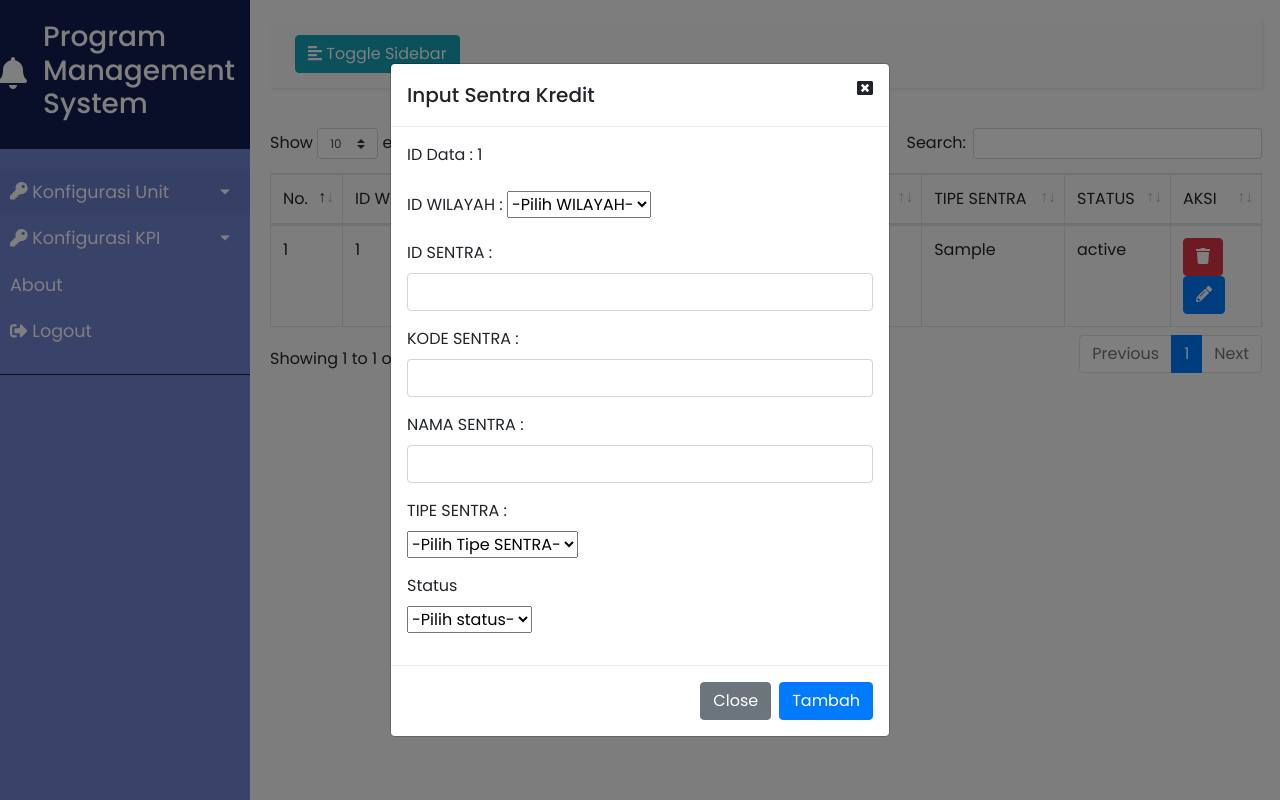
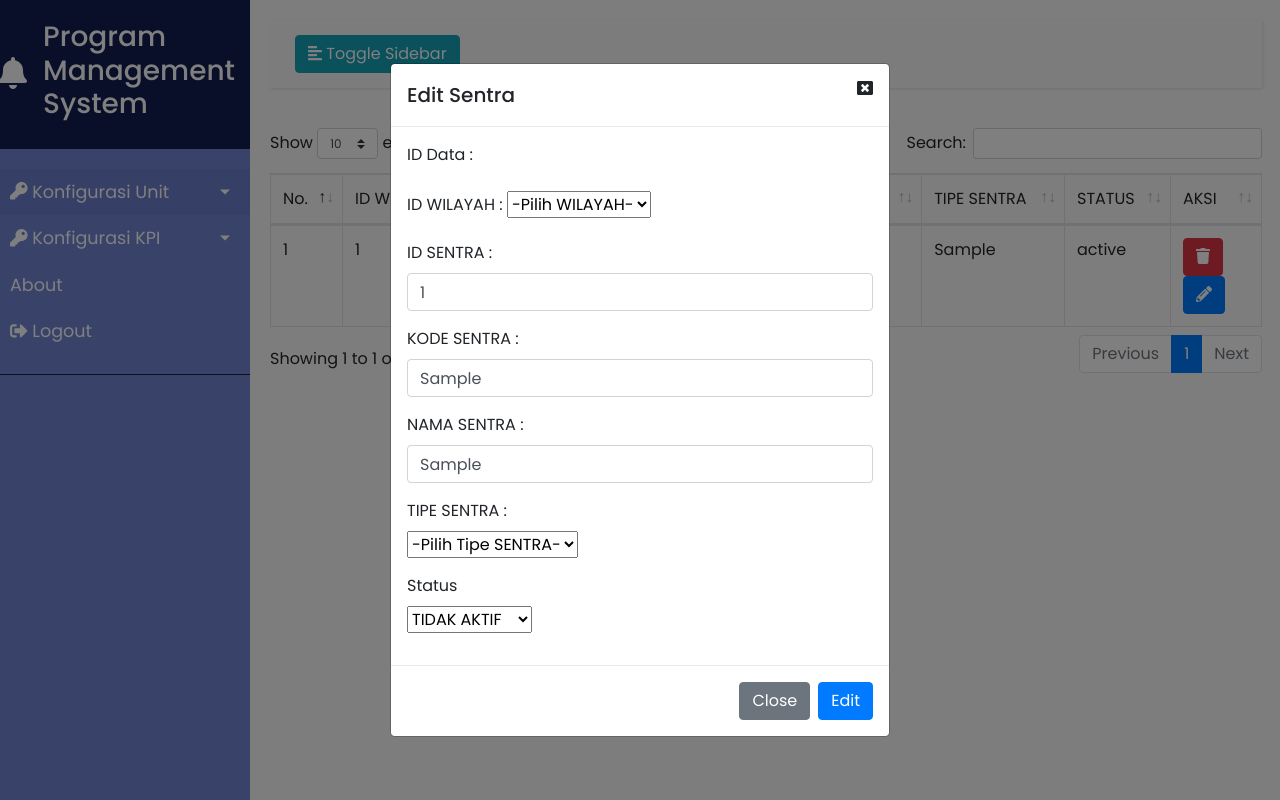
Before and after one commit to Mamamia11/bni-project, a PHP site: page /admin/konfigurasiUnit/risiko in a window 1280 px wide, after a click that opens the changed part. Run offline with PHP 8.4, Linux system fonts and the light colour scheme; the visitor is signed in with stand-in values (Sample User, id 1); tables that the repository leaves empty or names only in its code hold one stand-in row (values such as "Sample post"); some libraries are stand-ins or nearby versions.

Commit message:
belom risiko doang

```diff
--- a/bnilogin/admin/js/script.js
+++ b/bnilogin/admin/js/script.js
@@ -143,6 +143,31 @@ $(function(){
             } else {
                 $('#T_AKTIF').attr('selected',true);
             }
+        }else if($(this).data('href') == "risiko"){
+            // $('#exampleModalSentra').html('Edit Sektor');
+            // $('.modal-footer button[type=submit]').html('Edit');
+            var id_wil = $('.id_wil'+position).text();
+            var id_sentra = $('.id_sentra'+position).text();
+            var kd_sentra = $('.kd_sentra'+position).text();
+            var nm_sentra = $('.nm_sentra'+position).text();
+            var tipe_sentra = $('.tipe_sentra'+position).text();
+            var status = $('.status'+position).text();
+            // $('#form').attr('action','../../edit.php');
+            // $('#id').show(); // baru
+            // $('#idtambah').hide(); // baru
+            $('#kodeid').show();
+            $('#kodeid').text(position); // baru
+            $('#id').val(position); // baru
+            $("#"+id_wil).attr(id_wil);
+            $('#id_sentra').val(id_sentra);
+            $('#kd_sentra').val(kd_sentra);
+            $('#nm_sentra').val(nm_sentra);
+            $('#'+tipe_sentra).attr('selected',true);
+            if(status == "AKTIF"){
+                $('#AKTIF').attr('selected',true);
+            } else {
+                $('#T_AKTIF').attr('selected',true);
+            }
         }else if($(this).data('href') == "Pa"){
             $('#exampleModalPa').html('Edit Sektor');
             $('.modal-footer button[type=submit]').html('Edit');
--- a/bnilogin/admin/konfigurasiUnit/risiko.php
+++ b/bnilogin/admin/konfigurasiUnit/risiko.php
@@ -1,6 +1,4 @@
 <?php
-
-    require '../../function.php';
 
 
     session_start();
@@ -10,8 +8,11 @@
 				document.location = '../../login.php'
             </script>";
 	}
+    require '../../function.php';
 
-    $kodesektor = query("SELECT * FROM risiko")
+    // $id = $_GET["id"];
+    $kodesektor = query("SELECT * FROM risiko");
+    // $kodim = query("SELECT *FROM risiko")[0];
 
 ?>
 <!DOCTYPE html>
@@ -183,12 +184,13 @@
                     <div class="modal-dialog modal-dialog-centered">
                         <div class="modal-content">
                         <div class="modal-header">
-                            <h5 class="modal-title" id="exampleModalSentra">Input Sentra Kredit</h5>
+                            <h5 class="modal-title" id="exampleModalSentra">Edit Sentra</h5>
                             <button type="button" class="fa fa-window-close" data-bs-dismiss="modal" aria-label="Close"></button>
                         </div>
                         <div class="modal-body">
                         <div class="mb-3">
-                            <label for="id" class="form-label">ID Data : <span id="idtambah"><?=$kode['id']?></span><span  id="kodeid"></span> </label>
+                            <label for="id" class="form-label">ID Data : </label>
+                            <input type="hidden"  id="id" name="id" value="<?= $kode['id']; ?>">
                             </div>
                         <div class="mb-3">
                             <label for="id_wil" class="form-label">ID WILAYAH :</label>
@@ -200,7 +202,7 @@
                                     <option id="604" value="604">604 : WBN</option>
                                     <option id="605" value="605">605 : WSM</option>
                                     <option id="606" value="606">606 : WSY</option>
-                                    <option id="607" value="607">607 : WMK</option>
+                                    <option id="607" value="607">607 : WMK</option>text
                                     <option id="608" value="608">608 : WDR</option>
                                     <option id="609" value="609">609 : WBJ</option>
                                     <option id="610" value="610">610 : WJS</option>
@@ -213,11 +215,10 @@
                                     <option id="618" value="618">618 : WMA</option>
                             </select>
                             <input type="hidden"  id="table" name="table" value="sentra">
-                            <input type="hidden"  id="id" name="id">
                         </div>
                         <div class="mb-3">
                             <label for="id_sentra" class="form-label">ID SENTRA :</label>
-                            <input type="text" class="form-control" id="id_sentra" name="id_sentra" required>
+                            <input type="text" class="form-control" id="id_sentra" name="id_sentra" required >
                         </div>
                         <div class="mb-3">
                             <label for="kd_sentra" class="form-label">KODE SENTRA :</label>
@@ -249,7 +250,7 @@
                         </div>
                         <div class="modal-footer">
                             <button type="button" class="btn btn-secondary" data-bs-dismiss="modal">Close</button>
-                            <button type="submit" name="submit" class="btn btn-primary">Tambah</button>
+                            <button type="submit" name="submit" class="btn btn-primary">Edit</button>
                         </div>
                         </div>
                     </div>
--- a/bnilogin/function.php
+++ b/bnilogin/function.php
@@ -1,7 +1,7 @@
 <?php
 
     $conn = mysqli_connect('localhost', 'root', '', 'bni_multiuser') or die(mysqli_error($conn));
-    $prefix = "tbl_pmg_";
+    // $prefix = "tbl_pmg_";
     // Query ke Database
     function query($query)
     {
@@ -25,6 +25,7 @@
     function edit($data){
         global $conn;
         $table = $data['table'];
+        $id = $data['id'];
         switch ($table) {
             case 'sektor':
                 $values =  "kd_sektor='".$data['kd_sektor']."',nm_sektor='".$data['nm_sektor']."',nm_dir='".$data['nm_dir']."',level_dir='".$data['level_dir']."',status='".$data['status']."'";
@@ -39,19 +40,23 @@
                     $values =  "id_wil='".$data['id_wil']."',id_cab='".$data['id_cab']."',kd_cab='".$data['kd_cab']."',nm_cab='".$data['nm_cab']."',tipe_cab_1='".$data['tipe_cab_1']."', tipe_cab_2='".$data['tipe_cab_2']."',status='".$data['status']."'";
                 break;
             case 'sentra':
+                    $values = "'',id_wil='".$data['id_wil']."',id_sentra='".$data['id_sentra']."',kd_sentra='".$data['kd_sentra']."',nm_sentra='".$data['nm_sentra']."',tipe_sentra='".$data['tipe_sentra']."',status='".$data['status']."'";
+                break;
+            case 'risiko':
                     $values = "id_wil='".$data['id_wil']."',id_sentra='".$data['id_sentra']."',kd_sentra='".$data['kd_sentra']."',nm_sentra='".$data['nm_sentra']."',tipe_sentra='".$data['tipe_sentra']."',status='".$data['status']."'";
                 break;
             case 'perusahaan':
                     $values =  "kd_pa='" . $data['kd_pa']. "',nm_pa='" . $data['nm_pa']. "',nm_dir='" . $data['nm_dir']. "',status='" . $data['status']. "'";
                     break;
             case 'cabangln':
-                    $values =  "kd_pa='" . $data['kd_pa']. "',nm_pa='" . $data['nm_pa']. "',nm_dir='" . $data['nm_dir']. "',status='" . $data['status']. "'";
+                    $values =  "id_cab='" . $data['id_cab']. "',kd_cab='" . $data['kd_cab']. "',nm_cab='" . $data['nm_cab']. "',status='" . $data['status']. "'";
                     break;
 
             //     default :
             //         break;
         }
-        $query = "UPDATE `$table` SET $values WHERE id=".$data['id']."";
+        // $query = "UPDATE `$table` SET $values WHERE id=".$data['id']."";
+        $query = "UPDATE `$table` SET $values WHERE id=$id";
         mysqli_query($conn, $query);
         return mysqli_affected_rows($conn);
     }
```
